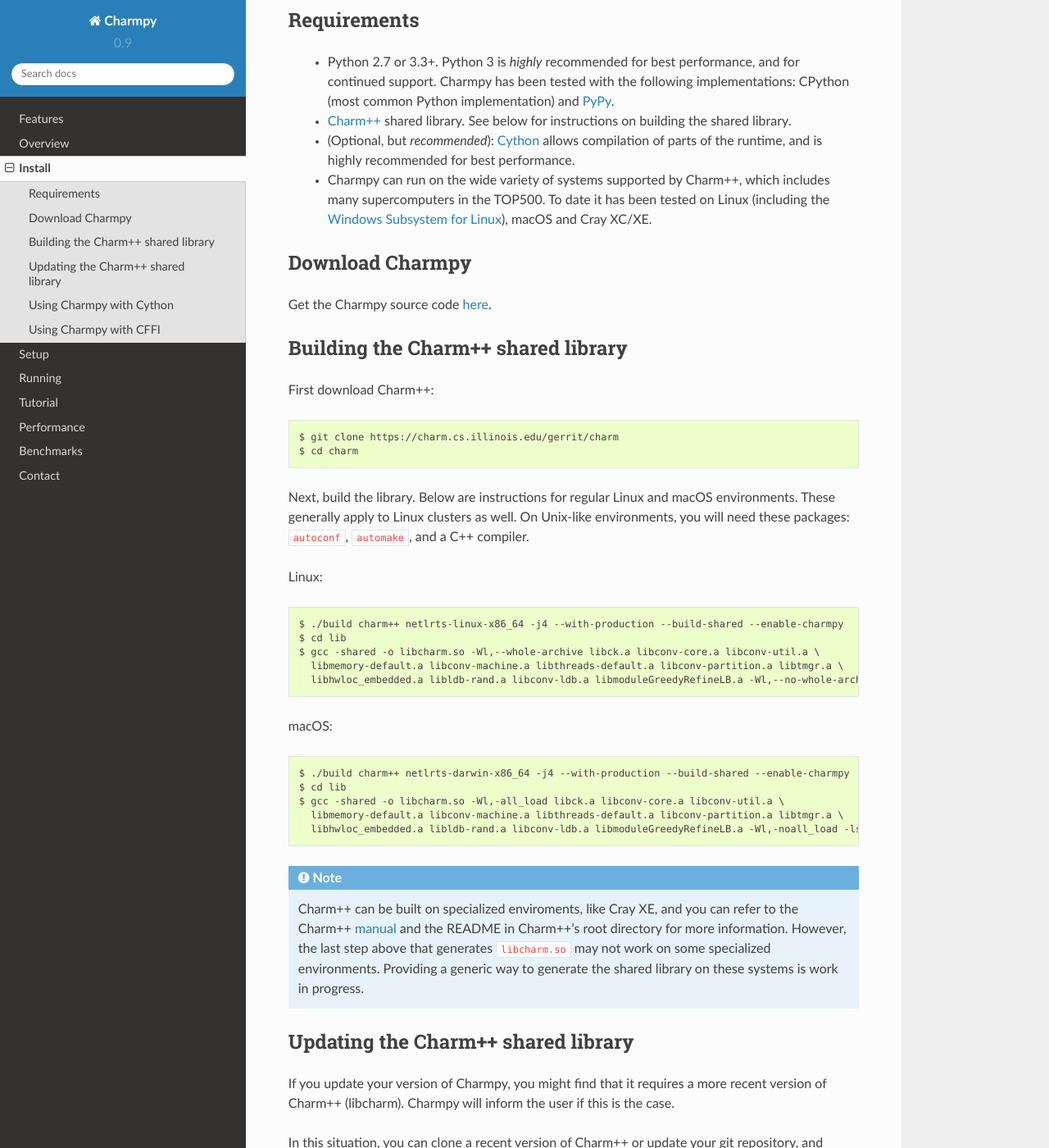
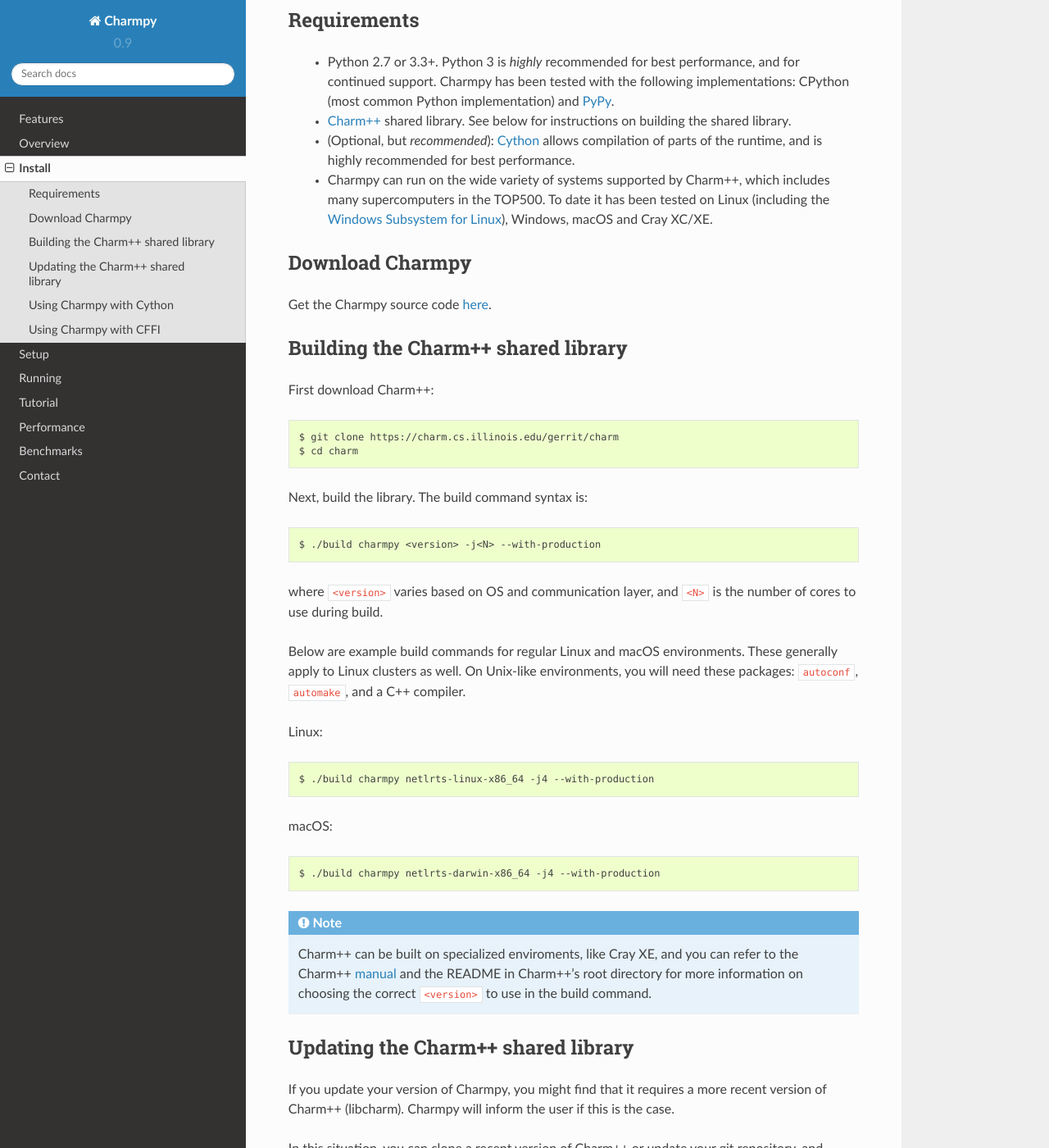
Before and after one commit to charmplusplus/charm4py, a Sphinx documentation site: the page built from docs/install.rst, in a window 1280 px wide and 1400 px high, scrolled down 380 px. Shown: the whole window at 82% size. Built offline with Sphinx 7.4.7 and the Read the Docs theme 2.0.0, drawn with Linux system fonts in a browser that asks for light colours; some of the changed text lies outside the part shown.

Commit message:
charmpy: Updated "install" section of docs
Mainly to reflect new libcharm build command.

Change-Id: If53faaa7ff8e83305cfc48dc2aeb4bca0e637fd2

```diff
--- a/docs/install.rst
+++ b/docs/install.rst
@@ -20,7 +20,7 @@ Requirements
   - Charmpy can run on the wide variety of systems supported by Charm++, which includes
     many supercomputers in the TOP500.
     To date it has been tested on Linux (including the `Windows Subsystem for Linux`_),
-    macOS and Cray XC/XE.
+    Windows, macOS and Cray XC/XE.
 
 .. _Cython: http://cython.org/
 
@@ -45,34 +45,29 @@ First download Charm++::
     $ git clone https://charm.cs.illinois.edu/gerrit/charm
     $ cd charm
 
-Next, build the library. Below are instructions for regular Linux and macOS
-environments. These generally apply to Linux clusters as well.
-On Unix-like environments, you will need these packages: ``autoconf``, ``automake``,
-and a C++ compiler.
+Next, build the library. The build command syntax is::
+
+    $ ./build charmpy <version> -j<N> --with-production
+
+where ``<version>`` varies based on OS and communication layer, and ``<N>`` is the number
+of cores to use during build.
+
+Below are example build commands for regular Linux and macOS environments. These generally
+apply to Linux clusters as well. On Unix-like environments,
+you will need these packages: ``autoconf``, ``automake``, and a C++ compiler.
 
 Linux::
 
-    $ ./build charm++ netlrts-linux-x86_64 -j4 --with-production --build-shared --enable-charmpy
-    $ cd lib
-    $ gcc -shared -o libcharm.so -Wl,--whole-archive libck.a libconv-core.a libconv-util.a \
-      libmemory-default.a libconv-machine.a libthreads-default.a libconv-partition.a libtmgr.a \
-      libhwloc_embedded.a libldb-rand.a libconv-ldb.a libmoduleGreedyRefineLB.a -Wl,--no-whole-archive -lstdc++
+    $ ./build charmpy netlrts-linux-x86_64 -j4 --with-production
 
 macOS::
 
-    $ ./build charm++ netlrts-darwin-x86_64 -j4 --with-production --build-shared --enable-charmpy
-    $ cd lib
-    $ gcc -shared -o libcharm.so -Wl,-all_load libck.a libconv-core.a libconv-util.a \
-      libmemory-default.a libconv-machine.a libthreads-default.a libconv-partition.a libtmgr.a \
-      libhwloc_embedded.a libldb-rand.a libconv-ldb.a libmoduleGreedyRefineLB.a -Wl,-noall_load -lstdc++
+    $ ./build charmpy netlrts-darwin-x86_64 -j4 --with-production
 
 .. note::
     Charm++ can be built on specialized enviroments, like Cray XE, and you can refer to the
     Charm++ manual_ and the README in Charm++'s root directory for more
-    information.
-    However, the last step above that generates ``libcharm.so`` may not work on some
-    specialized environments. Providing
-    a generic way to generate the shared library on these systems is work in progress.
+    information on choosing the correct ``<version>`` to use in the build command.
 
 .. _manual: http://charm.cs.illinois.edu/manuals/html/charm++/A.html
 
@@ -103,9 +98,10 @@ usually provided by ``python3-dev`` or similar package.
 Using Charmpy with CFFI
 -----------------------
 
+CFFI is the recommended mode if using PyPy (note that ``cffi`` comes builtin with PyPy).
+If using CPython, Cython is the recommended mode and you can skip this step.
+
 **CFFI version >= 1.7 required**
-
-CFFI is the recommended layer if using PyPy (note that ``cffi`` comes builtin with PyPy).
 
 To install a recent version, please see:
 https://cffi.readthedocs.io/en/latest/installation.html
```
